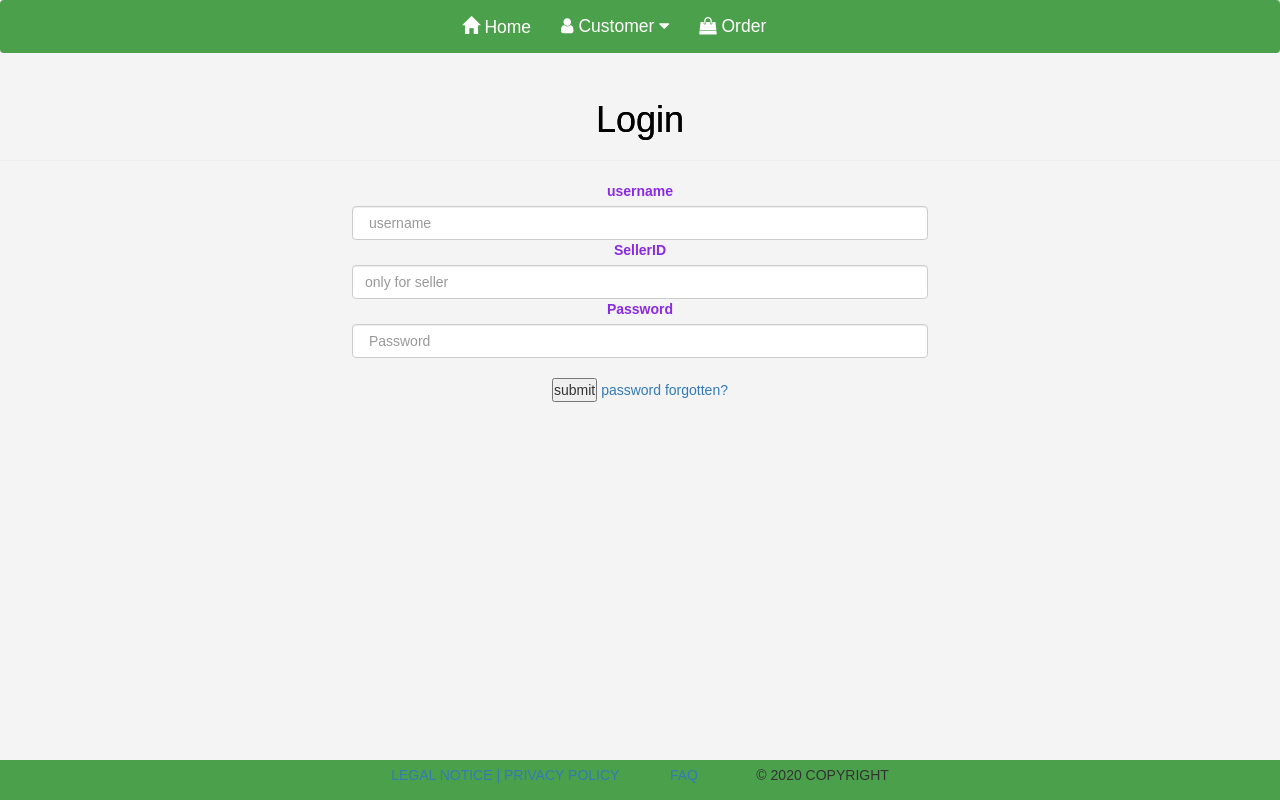
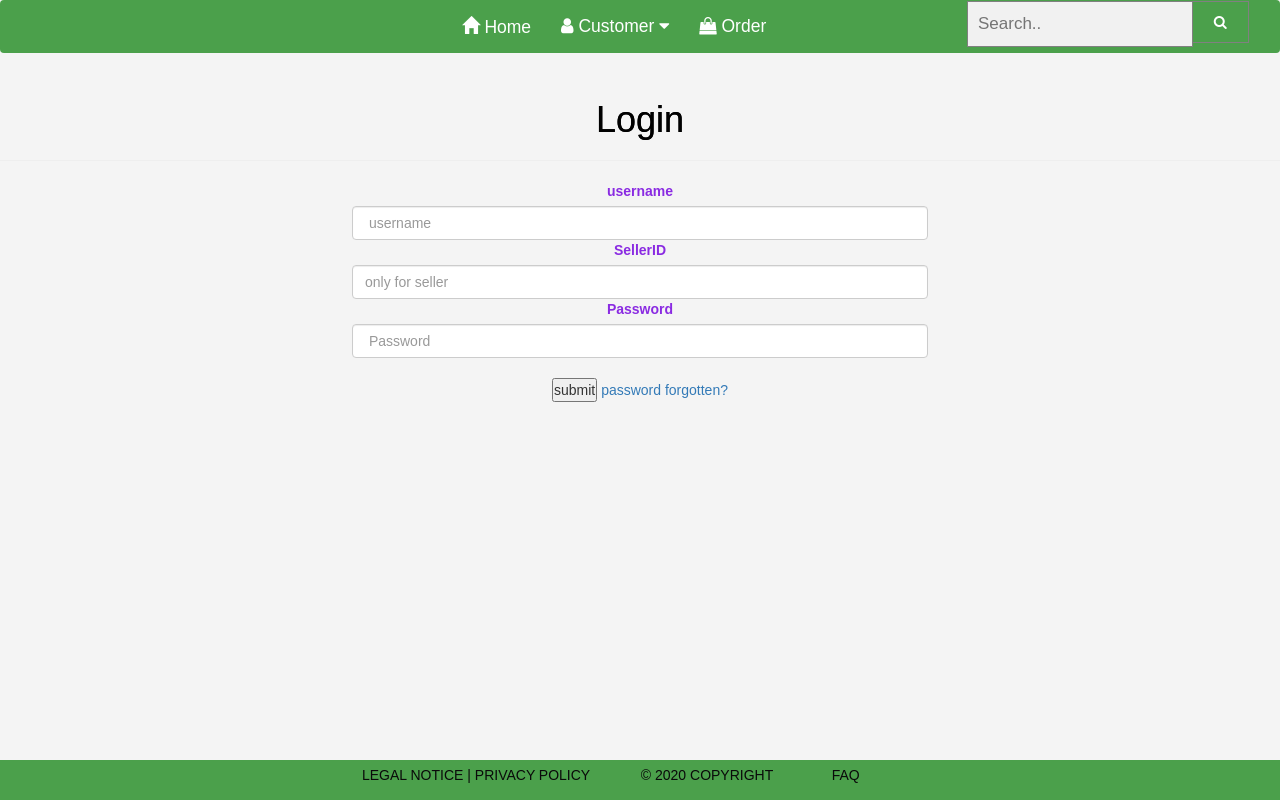
Before and after one commit to florentchrist11/onlineshopping, a PHP site: page /login.php in a window 1280 px wide. Run offline with PHP 8.4, Linux system fonts and the light colour scheme; some web fonts are replaced.

Commit message:
anne'S veränderung

```diff
--- a/Modell/DAOuser.php
+++ b/Modell/DAOuser.php
@@ -55,6 +55,15 @@ require_once(dirname(__FILE__) . "/IDAOuser.php");
 
          return $count;
 
+    }
+    public function getPass( $field, $username){
+        $db = $this->getPDO();
+        $q = $db->prepare("SELECT pwd FROM account WHERE $field = :value;");
+        $q->bindParam(':value', $username);
+        $q->execute();
+        $data = $q->fetch(PDO::FETCH_ASSOC);
+        $q->closeCursor();
+        return $data;
     }
 
     function getStatus($table, $field, $value)
--- a/dashbordAdmin.php
+++ b/dashbordAdmin.php
@@ -27,7 +27,7 @@ $result = $getUser -> getAllProduct($table);
            <thead>
             <tr>
               <th > Username </th>
-              <th colspan="5"> E-mails </th>
+              <th colspan="5"> Seller_ID </th>
               <th > Aktion </th>
             </tr>
             </thead>
@@ -47,7 +47,7 @@ $result = $getUser -> getAllProduct($table);
              if($activeText!=null) { ?>
              <tr>
                <td> <?= $account['username'] ?> </td>
-               <td colspan="5"> <?= $account['email'] ?> </td>
+               <td colspan="5"> <?= $account['token'] ?> </td>
                 <td>
                  <button id = <?= $account['username'] ?> class="frei"><?=$activeText?></button>
                  </td>
--- a/dashbordSeller.php
+++ b/dashbordSeller.php
@@ -115,6 +115,7 @@ foreach ($result as $account){  ?>
 
             <div class="card-body">
                 <form action="" method="POST" enctype="multipart/form-data" >
+
                         <div class="form-group col-md-6">
                             <label for="username" class="col-form-label">Name </label>
                             <input type="text" class="form-control" id="name" name="username" placeholder="Name" required>
--- a/elements/footer.php
+++ b/elements/footer.php
@@ -2,8 +2,9 @@
 </body>
 <footer class="footer">
 <p><a href="Legal_Privacy.php"> Legal Notice  |  Privacy Policy</a></p>&nbsp; &nbsp; &nbsp; &nbsp; &nbsp; &nbsp; &nbsp;
+<p>© 2020 Copyright</p>&nbsp; &nbsp; &nbsp; &nbsp; &nbsp; &nbsp; &nbsp; &nbsp;
 <p><a href="FAQ.php"> FAQ</a></p>&nbsp; &nbsp; &nbsp; &nbsp; &nbsp; &nbsp; &nbsp; &nbsp;
-      <p>© 2020 Copyright</p>
+
 
 </footer>
 </html>
--- a/elements/header.php
+++ b/elements/header.php
@@ -115,7 +115,12 @@
             </ul>
         </div>
 
-        <div class="col-md-3 col-lg-3 hidden-sm hidden-xs"></div>
+        <div class="col-md-10 col-lg-3 hidden-sm hidden-xs">
+                <form class="example" action="">
+                <input type="text" placeholder="Search.." name="search2">
+                <button type="submit"><i class="fa fa-search"></i></button>
+                </form>
+        </div>
 
     </div>
 
--- a/login.php
+++ b/login.php
@@ -14,6 +14,7 @@
     $error = null ;
     $result2 = null ;
     $result3 = null ;
+    $verifyPasswort= false;
 
    if(isset($_POST['username'], $_POST['passwort'], $_POST['sellerID'])){
 
@@ -27,8 +28,10 @@
    $result2 = new DAOuser();
 
 
+
    $result = $result2 -> getStatus($table,$fields,$value);
    $result3 = $result2 -> getTaskCountByProject( $fields , $value) ;
+   $pass = $result2 ->getPass($fields,$_POST['username'] );
 
    $fields = 'token';
    $value = $_POST['sellerID'];
@@ -40,25 +43,28 @@
                $check = $row['sellerID'];
        }
       }
+      if(password_verify($_POST["passwort"],$pass["pwd"])){
+          $verifyPasswort=true;
+      }
        if( $result3 ){
-            if($check=="active" || $check== Null ){
+          if($check=="active" || $check == Null ){
            session_start();
 
            $_SESSION['username'] = $_POST["username"] ;
-
+            if( $verifyPasswort){
 
             if($result1){
 
              $_SESSION['sellerID'] = $_POST["sellerID"] ;
-
 
               header("location: dashbordSeller.php");
 
             }else {
               header("location: index.php");
             }
-         }
-       }else{$error = TRUE ;}
+          }else{$error = true ; }
+        }
+       }else{$error = true ;}
        if($check == "inactive"){  ?>
 
  <script>  alert("your Account has been Blocked. Please contact the Administrator ");</script>
@@ -71,7 +77,7 @@
  <?php    require_once('elements/header.php')           ?>
  <br><br><br><br>
        <div class="centerReg">
- <?php  if($error):  ?>
+ <?php  if($error || $verifyPasswort ):  ?>
 
  <div class="alert alert-danger"> Invalid </div>
 
--- a/style.css
+++ b/style.css
@@ -587,3 +587,35 @@ label {
   .active-pink .fa, .active-pink-2 .fa {
     color: #f48fb1;
   }
+ p, p a {
+      color: #0a0a0a;
+  }
+  * {
+    box-sizing: border-box;
+  }
+
+  form.example input[type=text] {
+    padding: 10px;
+    font-size: 17px;
+    border: 1px solid grey;
+    float: left;
+    width: 80%;
+    background: #f1f1f1;
+  }
+
+  form.example button {
+    float: left;
+    width: 20%;
+    padding: 10px;
+    background: #4ba04b;
+    color: white;
+    font-size: 14px;
+    border: 1px solid grey;
+    border-left: none;
+    cursor: pointer;
+  }
+  form.example::after {
+    content: "";
+    clear: both;
+    display: table;
+  }
```
Also changed, not shown: changepassword.php (+4 -3 lines), index.php (+1 -8 lines), login_admin.php (+6 -1 lines), profil.php (deleted, +0 -8 lines), bd_shops.sqlite3.
